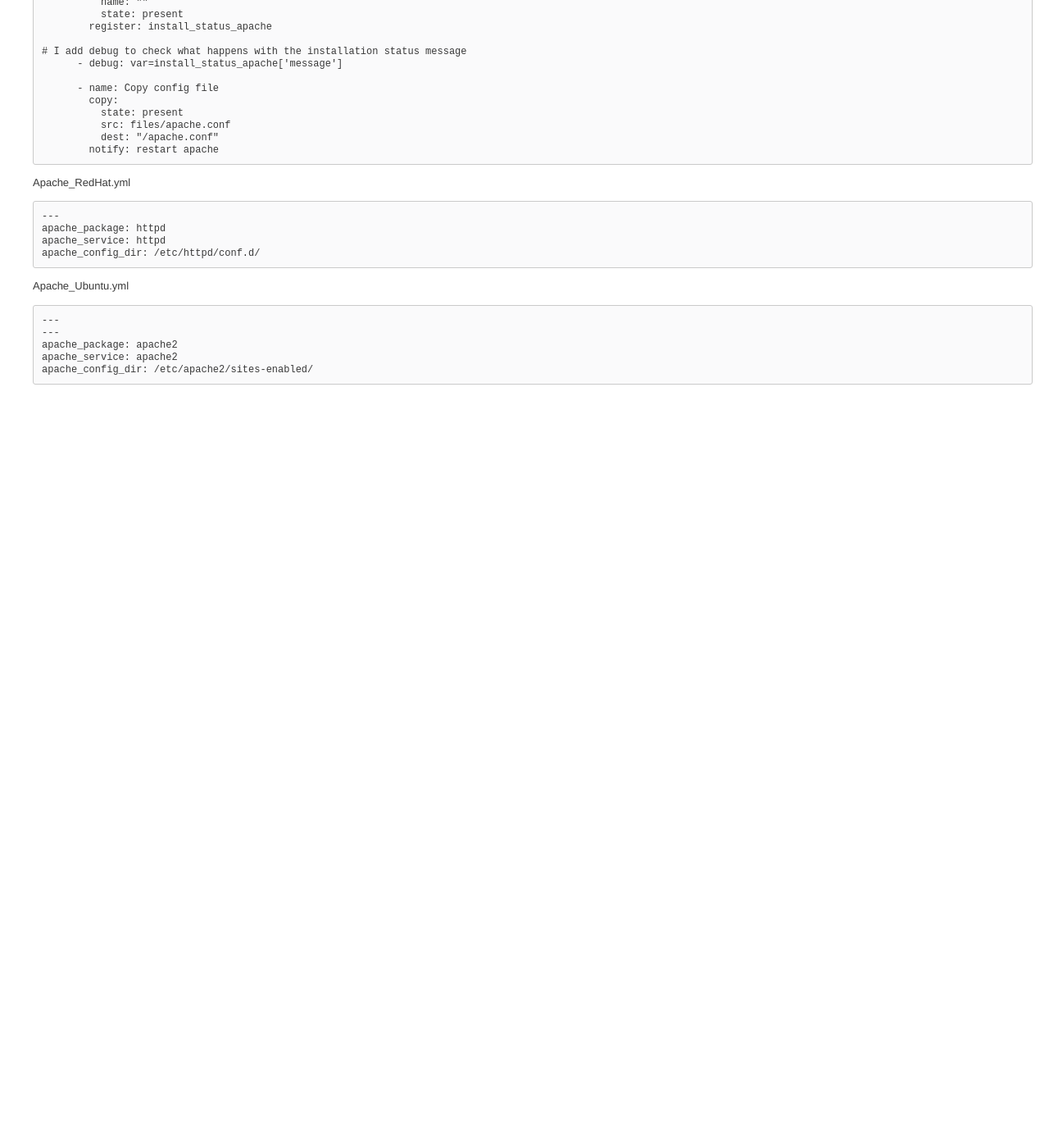
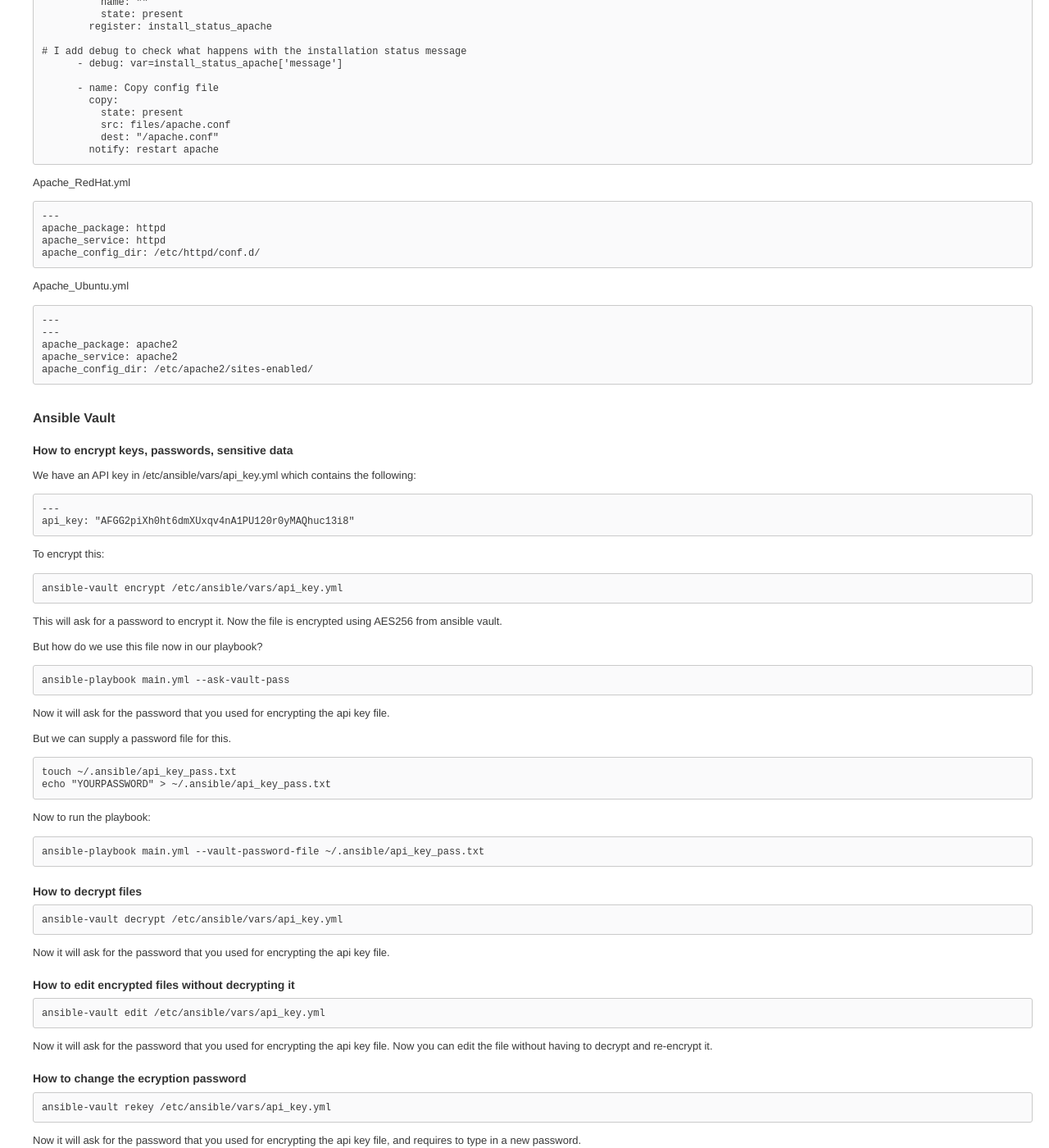
Before and after one commit to christophedc0/blog.iety.xyz, a Jekyll site: the page built from ansible.md, in a window 1280 px wide and 1400 px high, scrolled down 3295 px. Shown: the whole window at 82% size. Built offline with Jekyll 4.4.1, drawn with Linux system fonts in a browser that asks for light colours; our own code applies the rules of GitHub Pages for plain Markdown files; comment, search, counter and statistics services are not loaded; before the commit the page ends 3764 px from its top, so only the background shows below that.

Commit message:
Update ansible.md

````diff
--- a/ansible.md
+++ b/ansible.md
@@ -255,3 +255,69 @@ apache_package: apache2
 apache_service: apache2
 apache_config_dir: /etc/apache2/sites-enabled/
 ```
+## Ansible Vault
+
+### How to encrypt keys, passwords, sensitive data
+
+We have an API key in /etc/ansible/vars/api_key.yml
+which contains the following:
+
+```yaml
+---
+api_key: "AFGG2piXh0ht6dmXUxqv4nA1PU120r0yMAQhuc13i8"
+```
+
+To encrypt this:
+
+```bash
+ansible-vault encrypt /etc/ansible/vars/api_key.yml
+```
+
+This will ask for a password to encrypt it.
+Now the file is encrypted using AES256 from ansible vault.
+
+But how do we use this file now in our playbook?
+
+```bash
+ansible-playbook main.yml --ask-vault-pass
+```
+
+Now it will ask for the password that you used for encrypting the api key file.
+
+But we can supply a password file for this.
+
+```bash
+touch ~/.ansible/api_key_pass.txt
+echo "YOURPASSWORD" > ~/.ansible/api_key_pass.txt
+```
+
+Now to run the playbook:
+
+```bash
+ansible-playbook main.yml --vault-password-file ~/.ansible/api_key_pass.txt
+```
+
+### How to decrypt files
+
+```bash
+ansible-vault decrypt /etc/ansible/vars/api_key.yml
+```
+
+Now it will ask for the password that you used for encrypting the api key file.
+
+### How to edit encrypted files without decrypting it
+
+```bash
+ansible-vault edit /etc/ansible/vars/api_key.yml
+```
+
+Now it will ask for the password that you used for encrypting the api key file.
+Now you can edit the file without having to decrypt and re-encrypt it.
+
+### How to change the ecryption password
+
+```bash
+ansible-vault rekey /etc/ansible/vars/api_key.yml
+```
+
+Now it will ask for the password that you used for encrypting the api key file, and requires to type in a new password.
````
